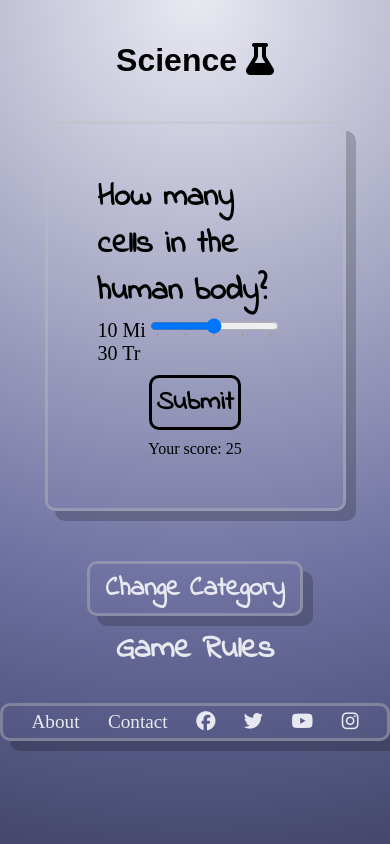
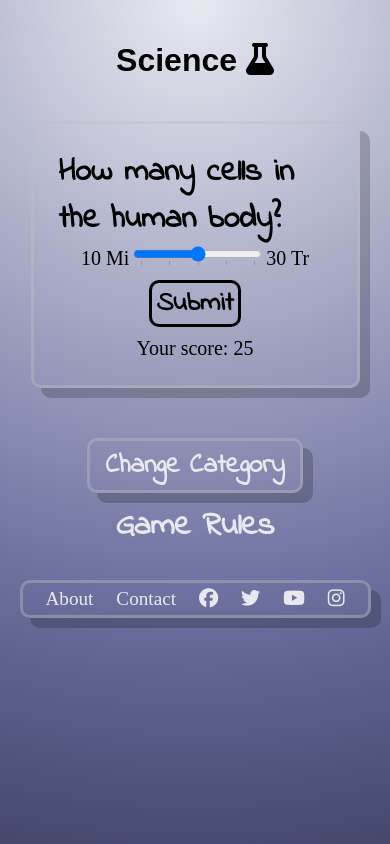
Before and after one commit to mtelewa/fun-stats, a plain HTML site: page science.html in a window 390 px wide. Drawn offline with Linux system fonts and the light colour scheme; a web font is replaced by a local one.

Commit message:
make quiz box responsive

```diff
--- a/assets/css/style.css
+++ b/assets/css/style.css
@@ -29,7 +29,7 @@ h2, h3 {
 }
 
 
-p, ul {
+* {
     font-family: Platypi, serif;
 }
 
@@ -164,40 +164,44 @@ p, ul {
     flex-direction: column;
     align-items: center;
     justify-content: center;
-    width: 50%;
+    width: 70%;
     margin-bottom: 50px;
-    padding:50px;
+    padding: 25px;
 }
+
+
+
+
+
+#answer label, #score * {
+    font-size: 20px;
+}
+
+
+
+
+
 
 button {
     background-color: transparent;
     text-align:center;
     cursor: pointer;
-    padding: 5px 15px;
-    color: #e8e9f0;
     display: block;
-    /* width:20vw; */
-    /* max-width: 130px; */
 }
 
 #submit-button {
     margin: 10px auto 10px auto ;
-    padding: 5px;
+    padding: 1px 5px;
+    color: black;
     box-shadow: none;
     border-color: black;
-    color: black;
 }
 
 #home-button {
     margin: auto;
+    padding: 5px 15px;
+    color: #e8e9f0;
 }
-
-#answer label {
-    font-size: 20px;
-    font-family: Platypi;
-}
-
-
 
 
 
@@ -211,7 +215,7 @@ button {
 
 /* footer container */
 #footer-box{
-    width: 100%;
+    width: 90%;
     margin: auto;
 }
 
@@ -270,6 +274,13 @@ button {
         height: 40vh;
     }
 
+
+    #quiz {
+        width: 50%;
+    }
+
+
+
     /* footer container */
     #footer-box{
         width: 50%;
```
